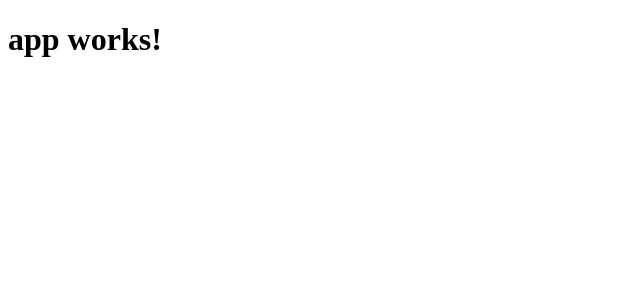
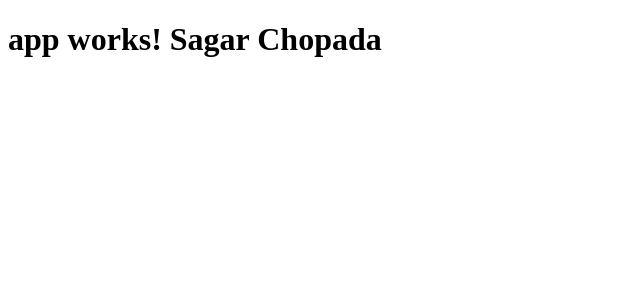
Before and after one commit to AbhayTechHive/FirstApp, an Angular app: page / in a window 1280 px wide. Shown: the top 300 px of the page, without its empty margins (0-640 px from the left). Built offline with nearby package versions, Linux system fonts and the light colour scheme.

Commit message:
add sagar chopada

```diff
--- a/src/app/app.component.html
+++ b/src/app/app.component.html
@@ -1,3 +1,3 @@
 <h1>
-  {{title}}
+  {{title}} Sagar Chopada
 </h1>
```
